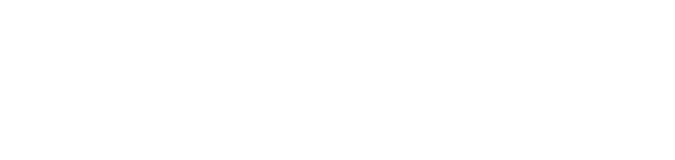
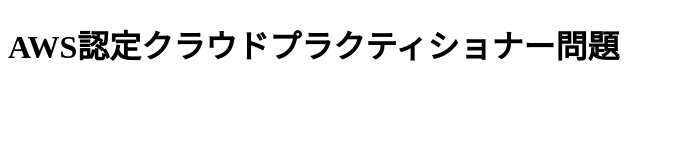
Before and after one commit to kouji2004/java1, a plain HTML site: page index.html in a window 1280 px wide. Shown: the whole page, without its empty margins (0-675 px from the left). Drawn offline with Linux system fonts and the light colour scheme.

Commit message:
クラウド問題

```diff
--- a/index.html
+++ b/index.html
@@ -7,6 +7,6 @@
   <title>Document</title>
 </head>
 <body>
-
+  <h1>AWS認定クラウドプラクティショナー問題</h1>
 </body>
 </html>
```
